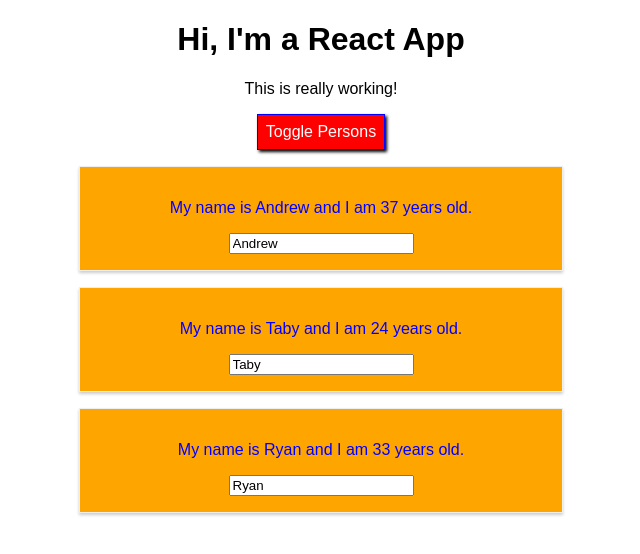
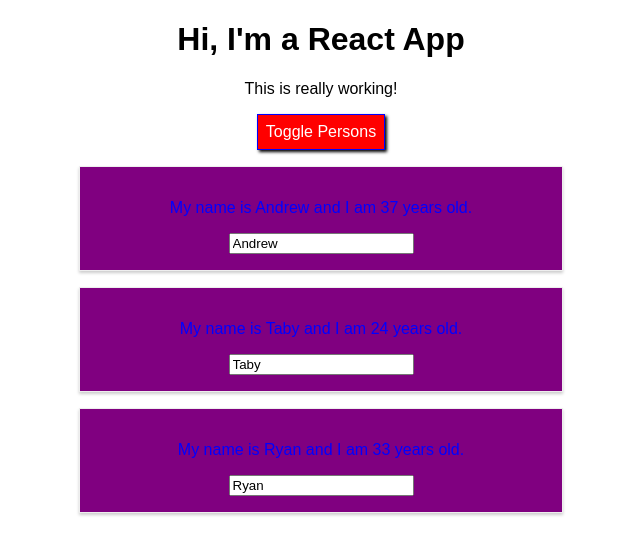
Before and after one commit to andrewrey/react-complete-guide, a React (Create React App) app: page / in a window 1280 px wide. Both pictures are taken after a click on the button "Toggle Persons". Shown: the top 554 px of the page, without its empty margins (319-959 px from the left). Built offline with nearby package versions, Linux system fonts and the light colour scheme.

Commit message:
added syltedComponents

```diff
--- a/package.json
+++ b/package.json
@@ -6,7 +6,8 @@
     "radium": "^0.26.1",
     "react": "^16.13.1",
     "react-dom": "^16.13.1",
-    "react-scripts": "1.1.5"
+    "react-scripts": "1.1.5",
+    "styled-components": "^5.2.0"
   },
   "scripts": {
     "start": "react-scripts start",
--- a/src/App.js
+++ b/src/App.js
@@ -1,7 +1,7 @@
 import React, { Component } from "react";
 import "./App.css";
 import Person from "./Person/Person";
-import Radium, { StyleRoot } from "radium";
+import Radium from "radium";
 
 class App extends Component {
   state = {
@@ -99,7 +99,6 @@
       classes.push("bold");
     }
     return (
-      <StyleRoot>
       <div className="App">
         <h1>Hi, I'm a React App</h1>
         <p className={classes.join(" ")}>This is really working!</p>
@@ -108,7 +107,6 @@
         </button>
         {persons}
       </div>
-      </StyleRoot>
     );
   }
 }
--- a/src/Person/Person.css
+++ b/src/Person/Person.css
@@ -1,8 +1,8 @@
-.Person {
+/* .Person {
   width: 60%;
   margin: 16px auto;
   border: 1px solid #eee;
   box-shadow: 0 2px 3px #ccc;
   padding: 16px;
   text-align: center;
-}
+} */
--- a/src/Person/Person.js
+++ b/src/Person/Person.js
@@ -1,24 +1,40 @@
 import React from "react";
-import Radium from "radium";
-import "./Person.css";
+// import "./Person.css";
+import styled from "styled-components";
 
 const Person = ({ name, age, children, deleteName, nameChange }) => {
-  const style = {
-    "@media (min-width: 700px)": {
-      backgroundColor: "orange",
-      width: "450px",
-      color: "blue",
-    },
-  };
+  // const style = {
+  //   "@media (min-width: 700px)": {
+  //     backgroundColor: "orange",
+  //     width: "450px",
+  //     color: "blue",
+  //   },
+  // };
+  const StyledDiv = styled.div`
+    width: 60%;
+    margin: 16px auto;
+    border: 1px solid #eee;
+    box-shadow: 0 2px 3px #ccc;
+    padding: 16px;
+    text-align: center;
+    color: white;
+    background-color: orange;
+    @media (min-width: 700px) {
+      background-color: purple;
+      width: 450px;
+      color: blue;
+    }
+  `;
   return (
-    <div className="Person" style={style}>
+    // <div className="Person" style={style}>
+    <StyledDiv>
       <p onClick={deleteName}>
         My name is {name} and I am {age} years old.
       </p>
       <p>{children}</p>
       <input type="text" onChange={nameChange} value={name} />
-    </div>
+    </StyledDiv>
   );
 };
 
-export default Radium(Person);
+export default Person;
```
Also changed, not shown: 1 other file (tests, documents, lock files or other folders). Lines whose indentation alone changed are shown as unchanged.
